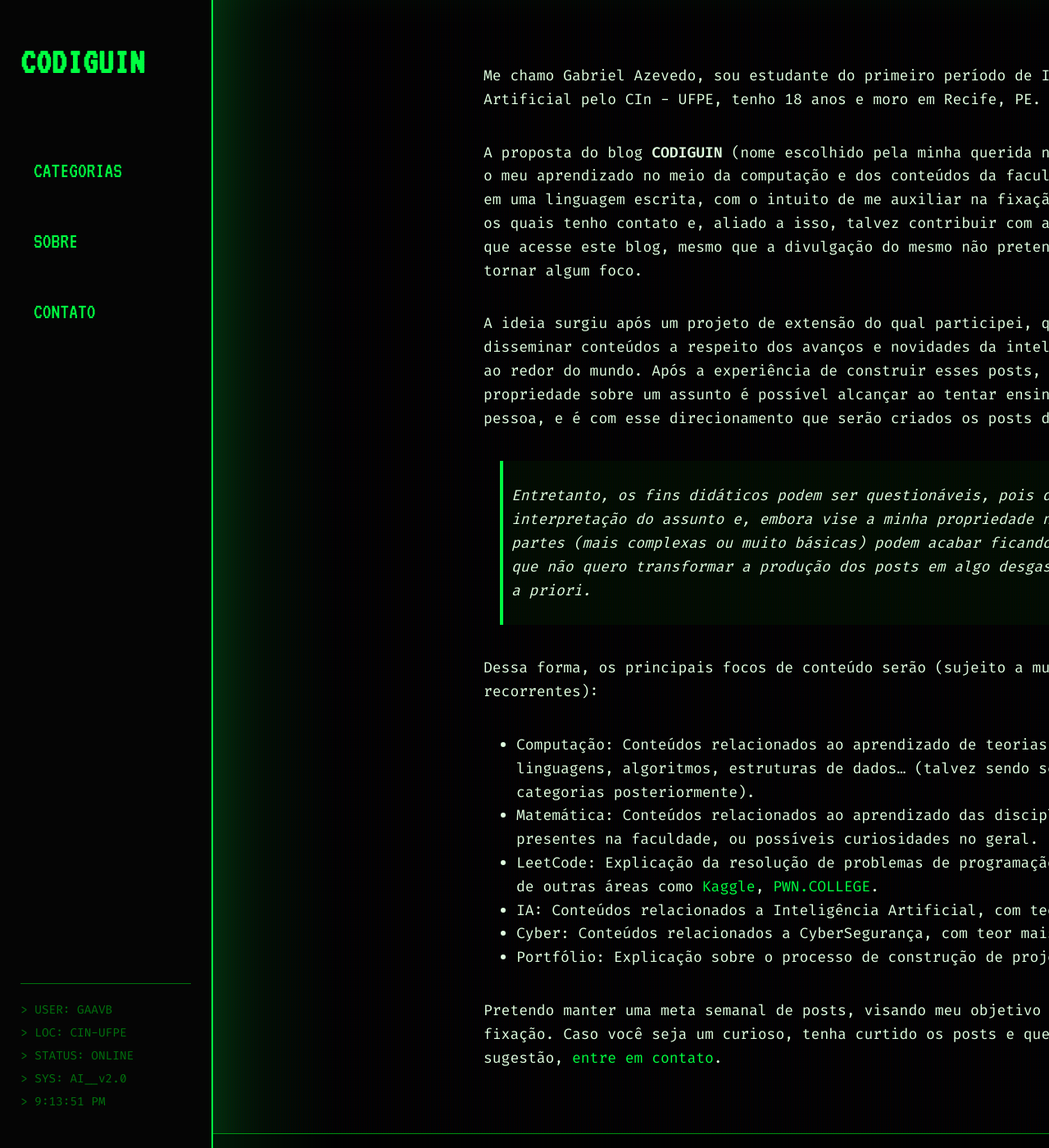
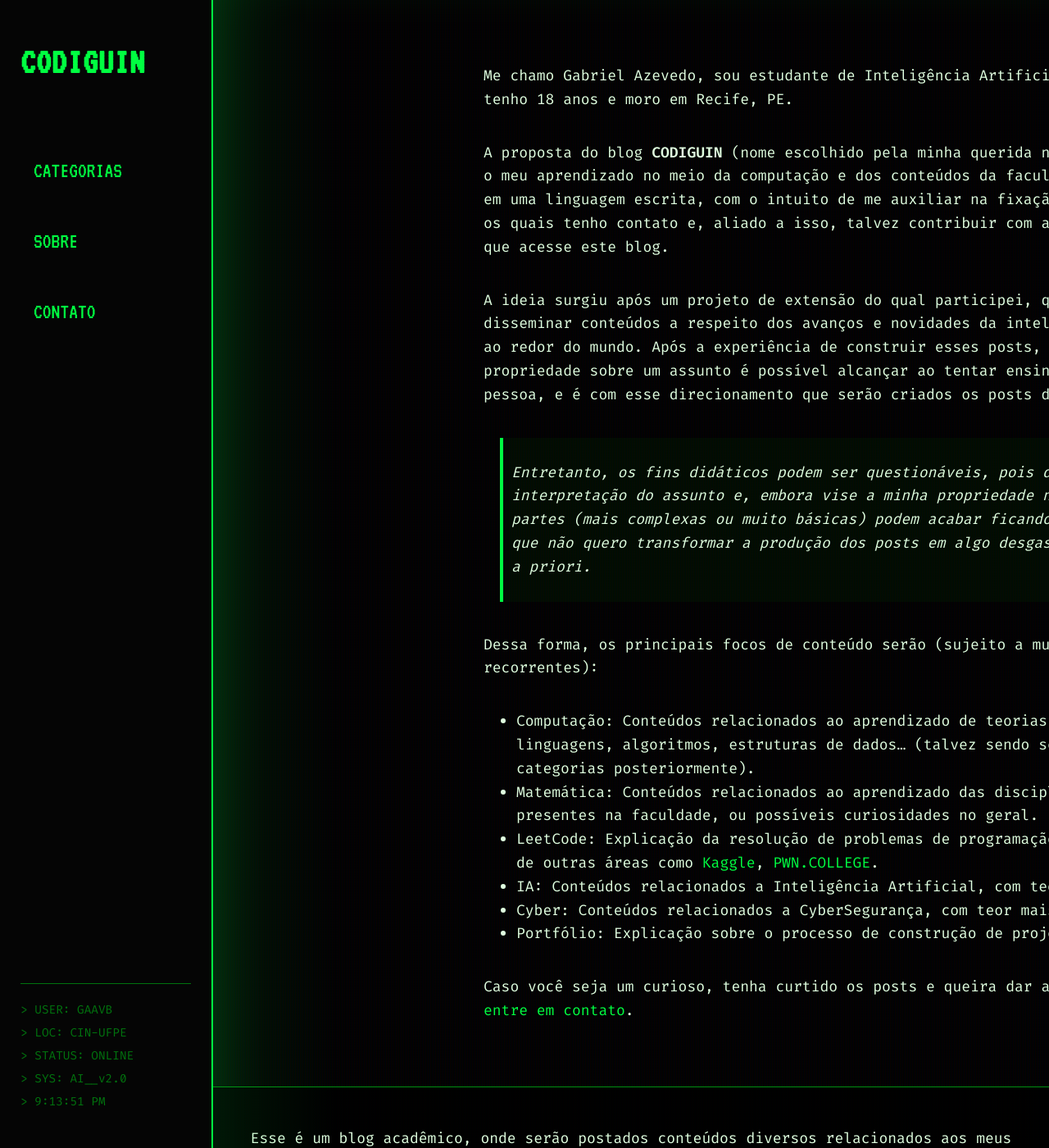
Before and after one commit to gabrielbelo2007/gabrielbelo2007.github.io, a Jekyll site: the page built from pages/about.md, in a window 1280 px wide and 1400 px high. Shown: the whole window at 82% size. Built offline with Jekyll 4.4.1, drawn with Linux system fonts in a browser that asks for light colours.

Commit message:
FIx: About description

```diff
--- a/pages/about.md
+++ b/pages/about.md
@@ -4,9 +4,9 @@ title: About
 permalink: /about/
 ---
 
-Me chamo Gabriel Azevedo, sou estudante do primeiro período de Inteligência Artificial pelo CIn - UFPE, tenho 18 anos e moro em Recife, PE.
+Me chamo Gabriel Azevedo, sou estudante de Inteligência Artificial pelo CIn - UFPE, tenho 18 anos e moro em Recife, PE.
 
-A proposta do blog **CODIGUIN** (nome escolhido pela minha querida namorada) é transpor o meu aprendizado no meio da computação e dos conteúdos da faculdade como um todo, em uma linguagem escrita, com o intuito de me auxiliar na fixação dos conteúdos com os quais tenho contato e, aliado a isso, talvez contribuir com algum interessado que acesse este blog, mesmo que a divulgação do mesmo não pretenda inicialmente se tornar algum foco.
+A proposta do blog **CODIGUIN** (nome escolhido pela minha querida namorada) é transpor o meu aprendizado no meio da computação e dos conteúdos da faculdade como um todo, em uma linguagem escrita, com o intuito de me auxiliar na fixação dos conteúdos com os quais tenho contato e, aliado a isso, talvez contribuir com algum interessado que acesse este blog.
 
 A ideia surgiu após um projeto de extensão do qual participei, que tratava de disseminar conteúdos a respeito dos avanços e novidades da inteligência artificial ao redor do mundo. Após a experiência de construir esses posts, percebi o quanto de propriedade sobre um assunto é possível alcançar ao tentar ensiná-lo para outra pessoa, e é com esse direcionamento que serão criados os posts deste blog.
 
@@ -21,4 +21,4 @@ Dessa forma, os principais focos de conteúdo serão (sujeito a mudanças recorr
 - Cyber: Conteúdos relacionados a CyberSegurança, com teor mais teórico.
 - Portfólio: Explicação sobre o processo de construção de projetos.
 
-Pretendo manter uma meta semanal de posts, visando meu objetivo de aprendizado e fixação. Caso você seja um curioso, tenha curtido os posts e queira dar alguma sugestão, [entre em contato](https://linktr.ee/gabrielbelodev).
+Caso você seja um curioso, tenha curtido os posts e queira dar alguma sugestão, [entre em contato](https://linktr.ee/gabrielbelodev).
```
